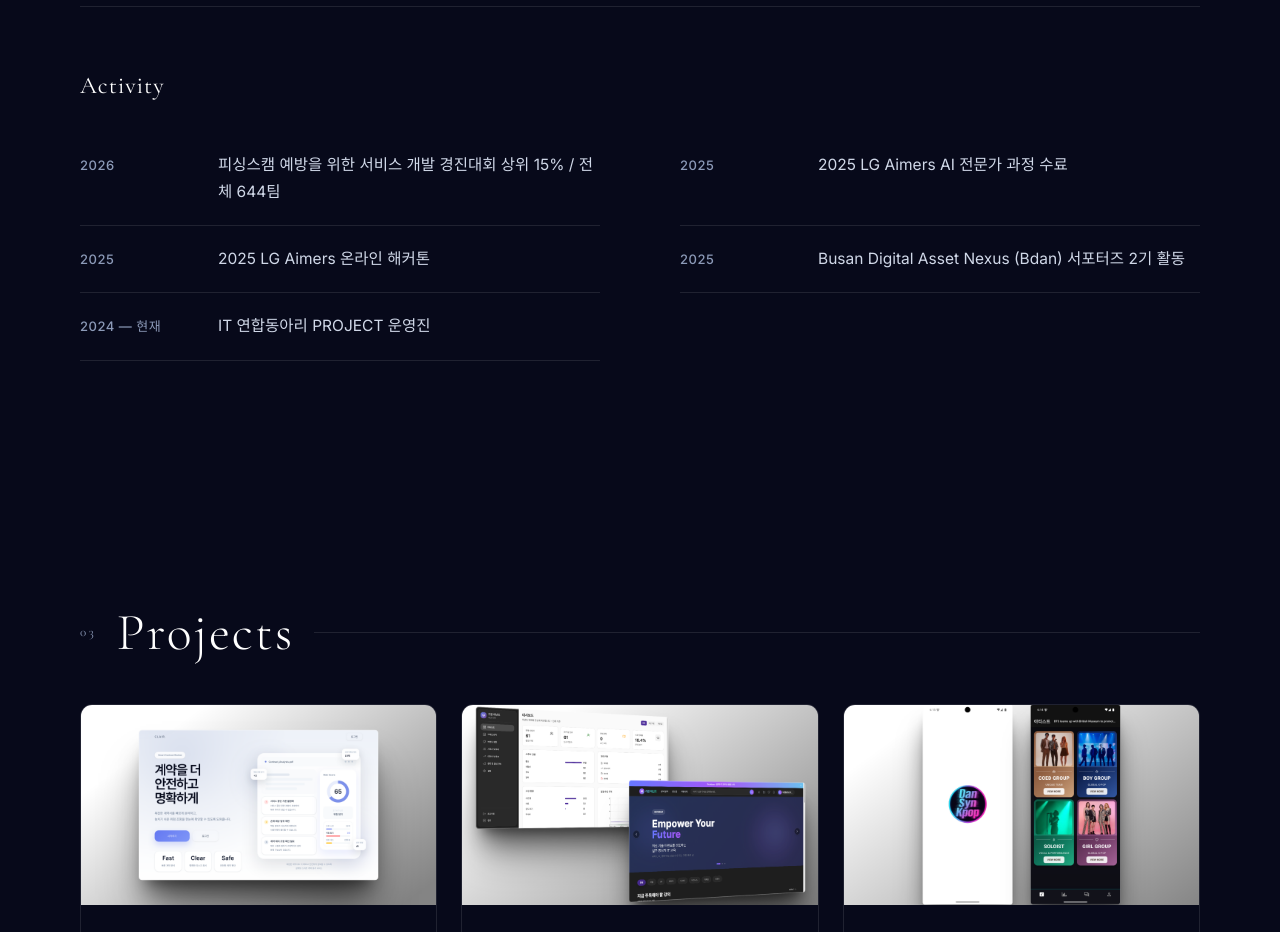
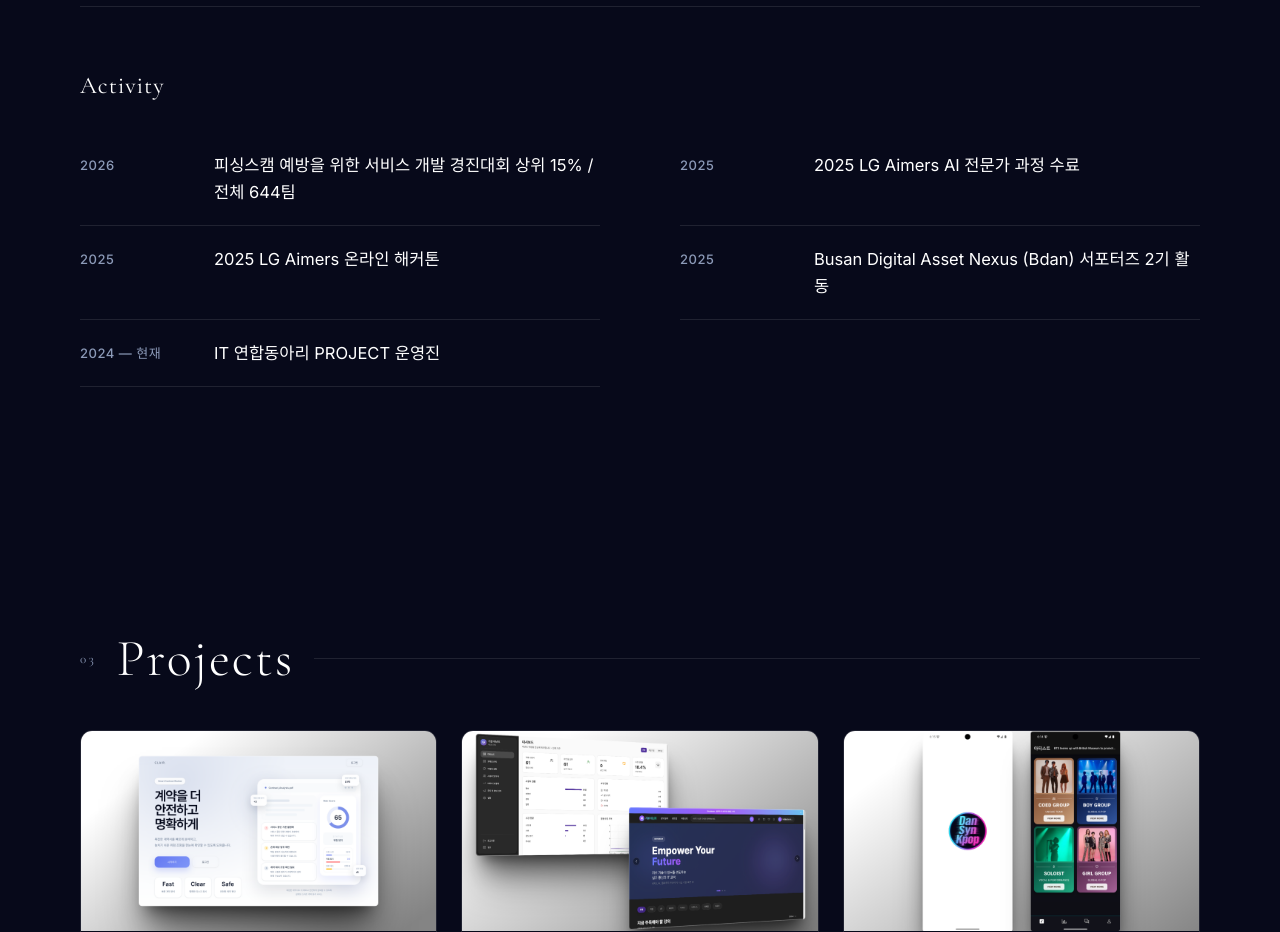
Before and after one commit to hyuniii0920/_hyuni_s2, a React (Vite) app: page / in a window 1280 px wide. Shown: the part 3480-4412 px from the top of the page. Built offline with nearby package versions, Linux system fonts and the light colour scheme.

Commit message:
Align activity timeline typography

```diff
--- a/src/components/Career.module.css
+++ b/src/components/Career.module.css
@@ -176,7 +176,7 @@
 .activityItem {
   display: grid;
   grid-template-columns: 110px 1fr;
-  gap: 28px;
+  gap: 24px;
   padding: 20px 0;
   border-bottom: 1px solid var(--border);
   align-items: start;
@@ -192,9 +192,9 @@
 }
 
 .activityText {
-  font-size: 15.5px;
-  color: var(--text-secondary);
-  line-height: 1.7;
+  font-size: 16.5px;
+  color: var(--text-primary);
+  line-height: 1.6;
 }
 
 @media (max-width: 1024px) {
@@ -245,7 +245,7 @@
   }
 
   .activityText {
-    font-size: 14px;
+    font-size: 16px;
   }
 }
 
```
